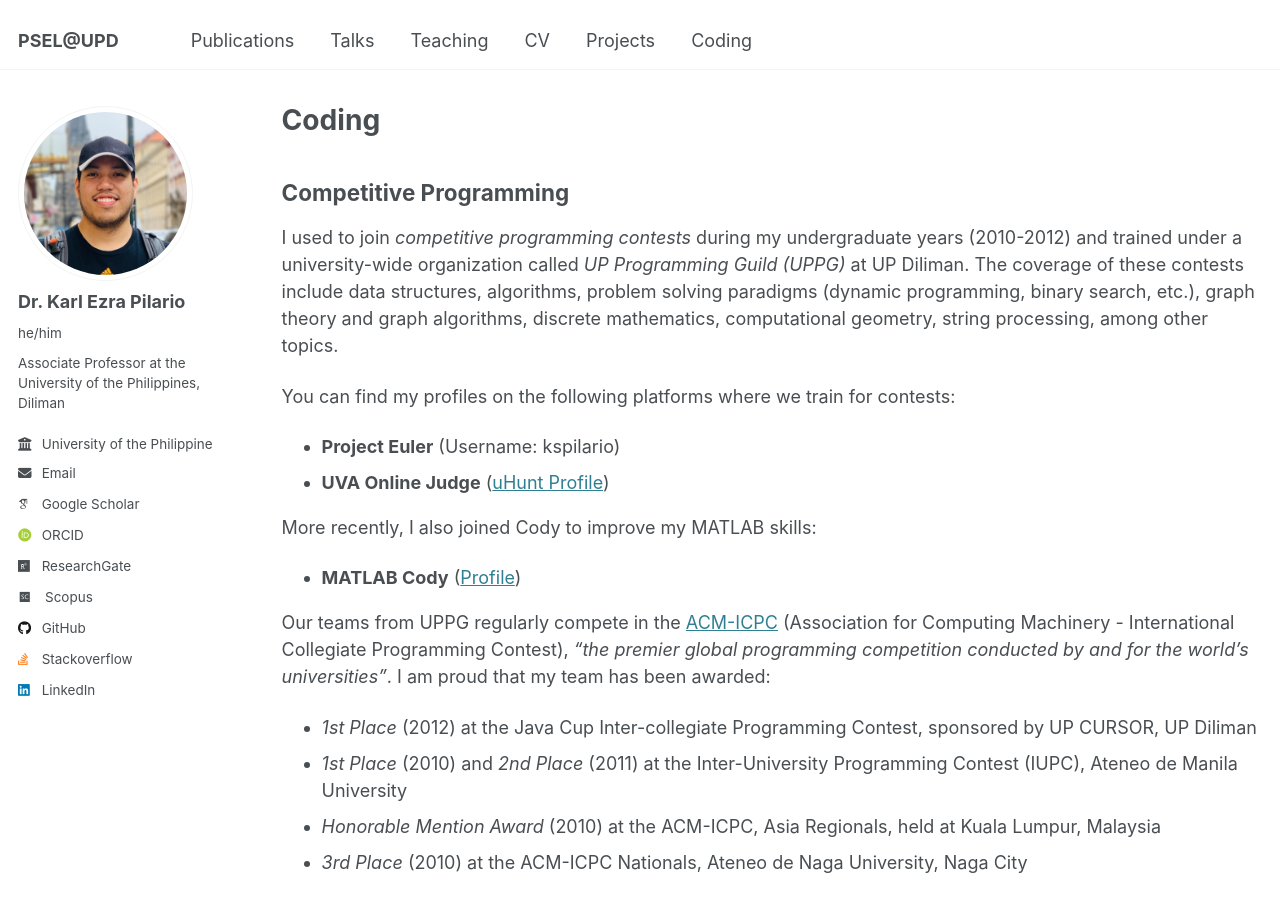
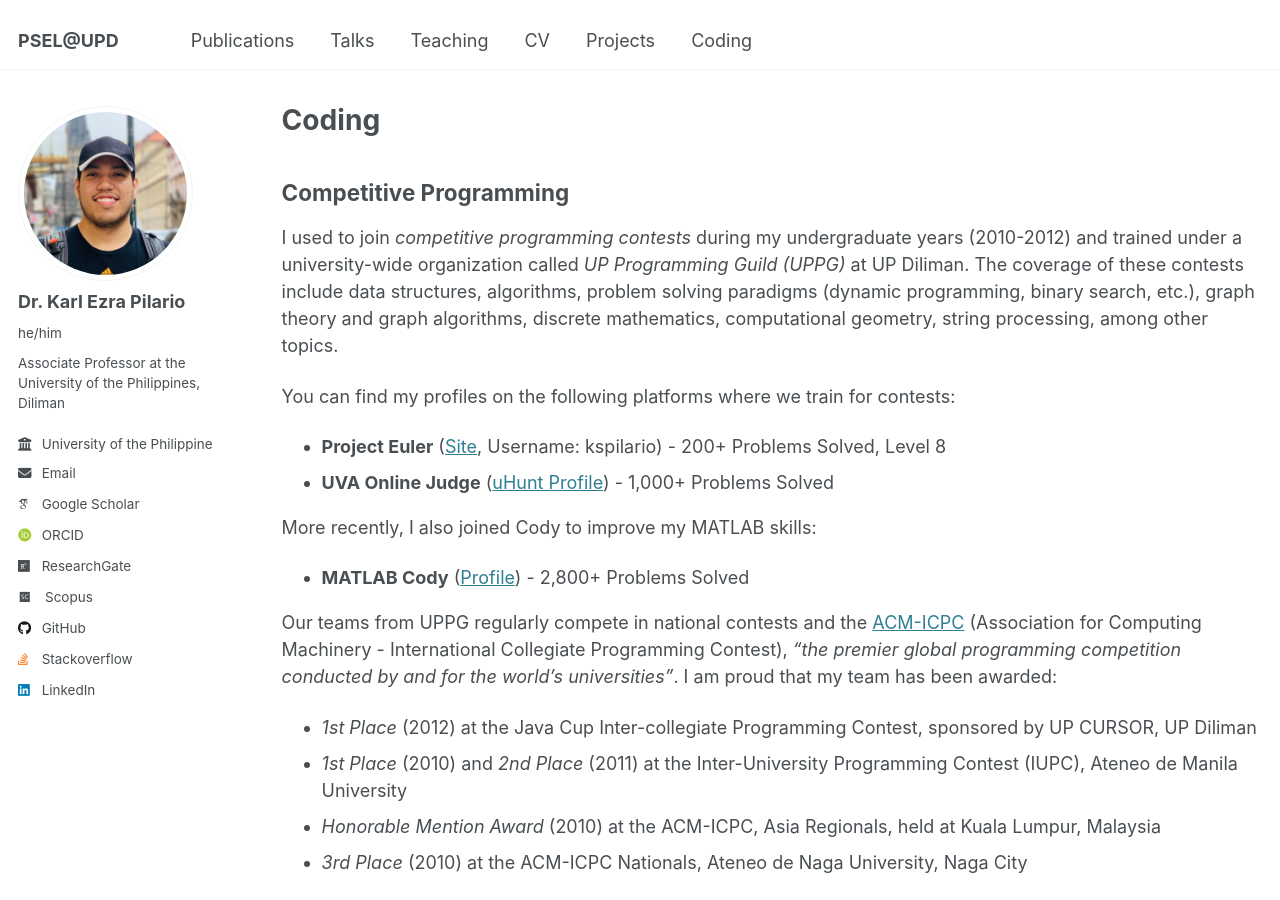
Before and after one commit to kspilario/kspilario.github.io, a Jekyll site: the page built from _pages/coding.md, in a window 1280 px wide and 900 px high. Built offline with Jekyll 4.4.1, drawn with Linux system fonts in a browser that asks for light colours; some web fonts are replaced.

Commit message:
Update coding.md

```diff
--- a/_pages/coding.md
+++ b/_pages/coding.md
@@ -9,13 +9,13 @@ layout: archive
 I used to join *competitive programming contests* during my undergraduate years (2010-2012) and trained under a university-wide organization called *UP Programming Guild (UPPG)* at UP Diliman. The coverage of these contests include data structures, algorithms, problem solving paradigms (dynamic programming, binary search, etc.), graph theory and graph algorithms, discrete mathematics, computational geometry, string processing, among other topics.
 
 You can find my profiles on the following platforms where we train for contests:
-- **Project Euler** (Username: kspilario)
-- **UVA Online Judge** ([uHunt Profile](https://uhunt.onlinejudge.org/id/58112))
+- **Project Euler** ([Site](https://projecteuler.net/), Username: kspilario) - 200+ Problems Solved, Level 8
+- **UVA Online Judge** ([uHunt Profile](https://uhunt.onlinejudge.org/id/58112)) - 1,000+ Problems Solved
 
 More recently, I also joined Cody to improve my MATLAB skills:
-- **MATLAB Cody** ([Profile](https://www.mathworks.com/matlabcentral/cody/players/8722869))
+- **MATLAB Cody** ([Profile](https://www.mathworks.com/matlabcentral/cody/players/8722869)) - 2,800+ Problems Solved
 
-Our teams from UPPG regularly compete in the [ACM-ICPC](https://icpc.global/) (Association for Computing Machinery - International Collegiate Programming Contest), *"the premier global programming competition conducted by and for the world’s universities"*. I am proud that my team has been awarded:
+Our teams from UPPG regularly compete in national contests and the [ACM-ICPC](https://icpc.global/) (Association for Computing Machinery - International Collegiate Programming Contest), *"the premier global programming competition conducted by and for the world’s universities"*. I am proud that my team has been awarded:
 
 - *1st Place* (2012) at the Java Cup Inter-collegiate Programming Contest, sponsored by UP CURSOR, UP Diliman
 - *1st Place* (2010) and *2nd Place* (2011) at the Inter-University Programming Contest (IUPC), Ateneo de Manila University
```
